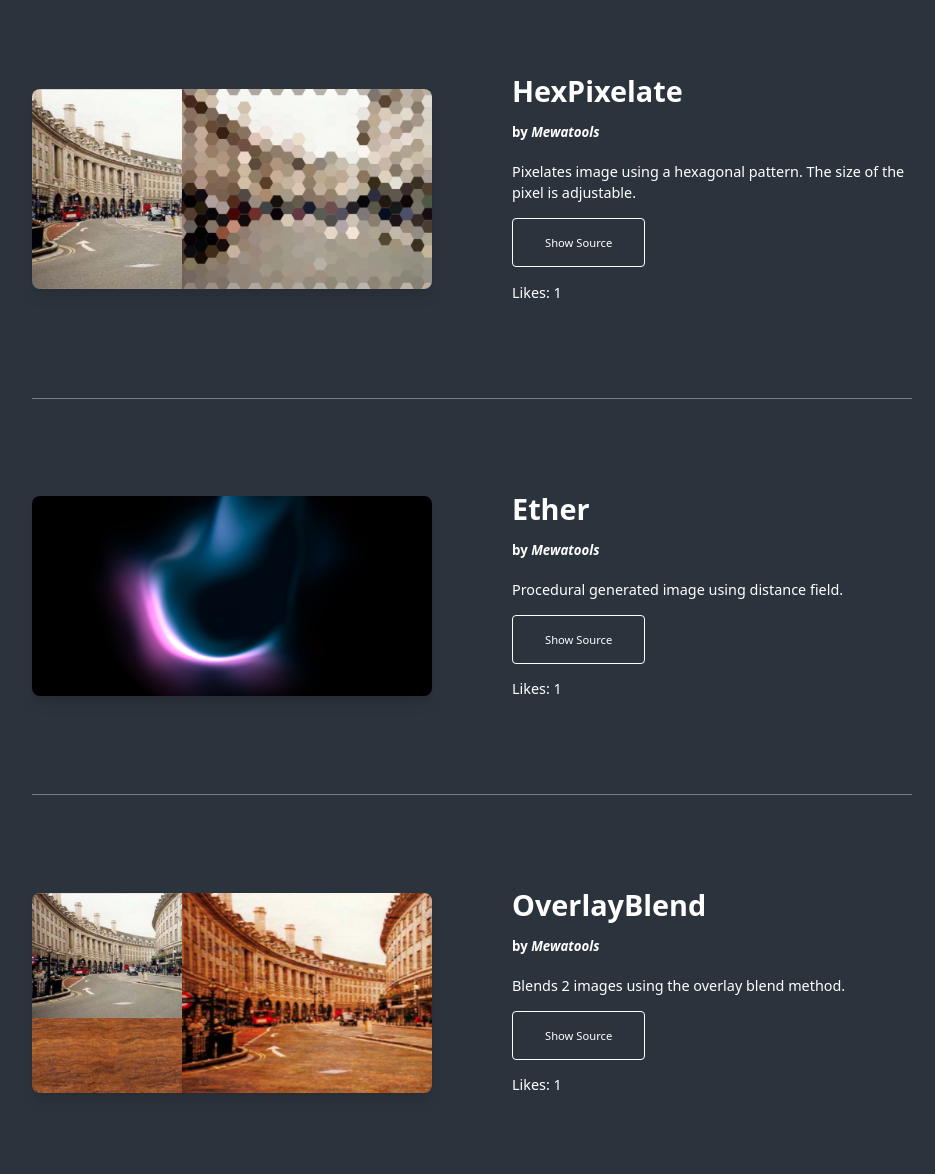
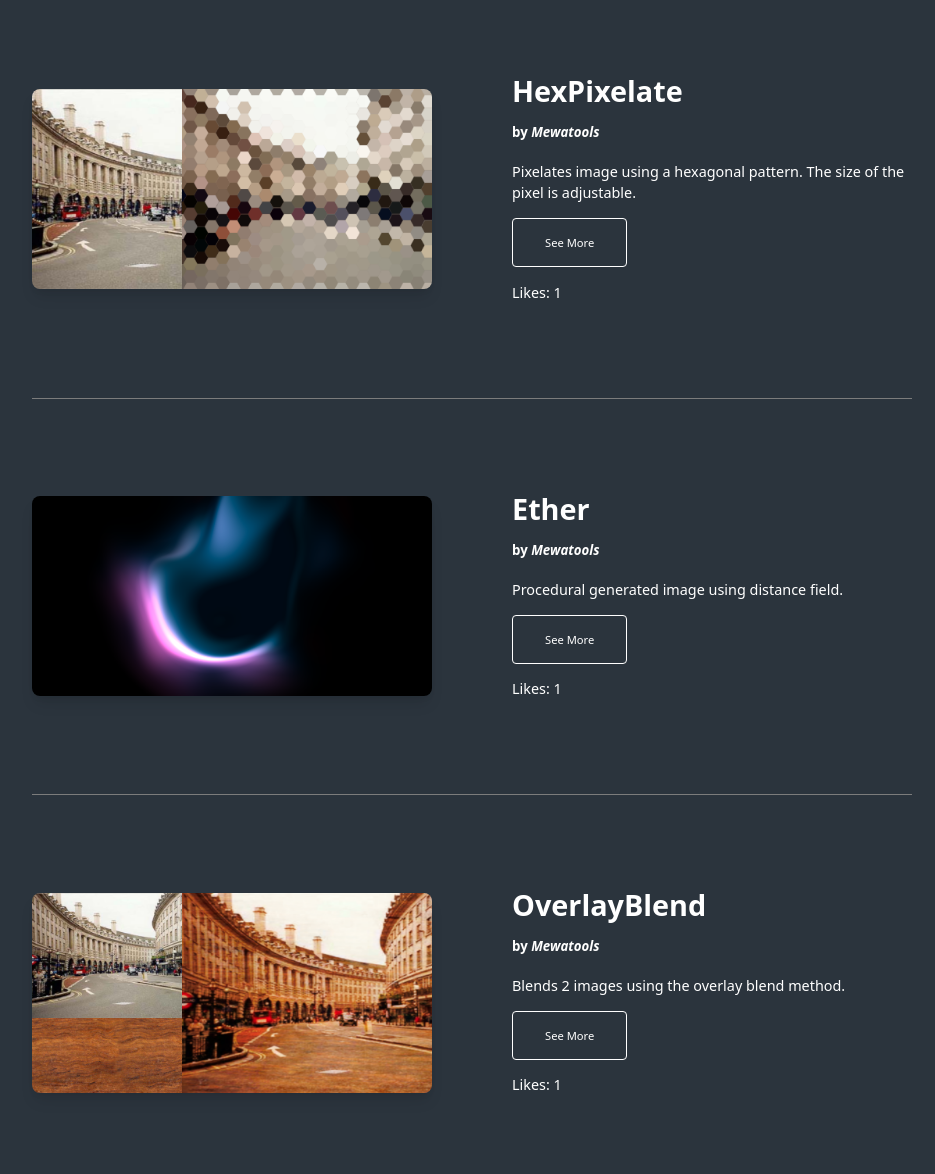
Before and after one commit to Mewatools/mewa-webstore, a website: page addon-list.html in a window 1280 px wide. Shown: the part 126-1300 px from the top of the page, without its empty margins (168-1103 px from the left). Drawn offline with Linux system fonts and the light colour scheme.

Commit message:
Change "show source" to "see more"

```diff
--- a/addon-list.html
+++ b/addon-list.html
@@ -35,7 +35,7 @@
             <h5>by <em>Mewatools</em></h5>
             <p>Pixelates image using a hexagonal pattern. The size of the pixel is adjustable.</p>
             <a class="link-button font-small" onclick="location.href = '/tools/index.php?view=HexPixelate'">
-              Show Source
+              See More
             </a>
             <!--The likes button should be an icon-->
             <p>Likes: 1</p>
@@ -50,7 +50,7 @@
             <h2>Ether</h2>
             <h5>by <em>Mewatools</em></h5>
             <p>Procedural generated image using distance field.</p>
-            <a class="link-button font-small" onclick="location.href = '/tools/index.php?view=Ether'"> Show Source </a>
+            <a class="link-button font-small" onclick="location.href = '/tools/index.php?view=Ether'"> See More </a>
             <!--The likes button should be an icon-->
             <p>Likes: 1</p>
           </div>
@@ -65,7 +65,7 @@
             <h5>by <em>Mewatools</em></h5>
             <p>Blends 2 images using the overlay blend method.</p>
             <a class="link-button font-small" onclick="location.href = '/tools/index.php?view=OverlayBlend'">
-              Show Source
+              See More
             </a>
             <!--The likes button should be an icon-->
             <p>Likes: 1</p>
@@ -84,7 +84,7 @@
               contains the same black and white image in the 4 channels.
             </p>
             <a class="link-button font-small" href="https://www.mewatools.com/tools/index.php?view=BlackAndWhite">
-              Show Source
+              See More
             </a>
             <!--The likes button should be an icon-->
             <p>Likes: 1</p>
```
